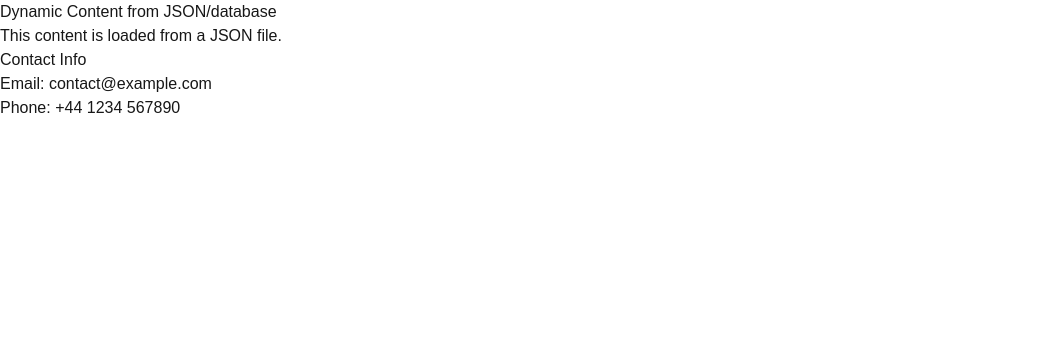
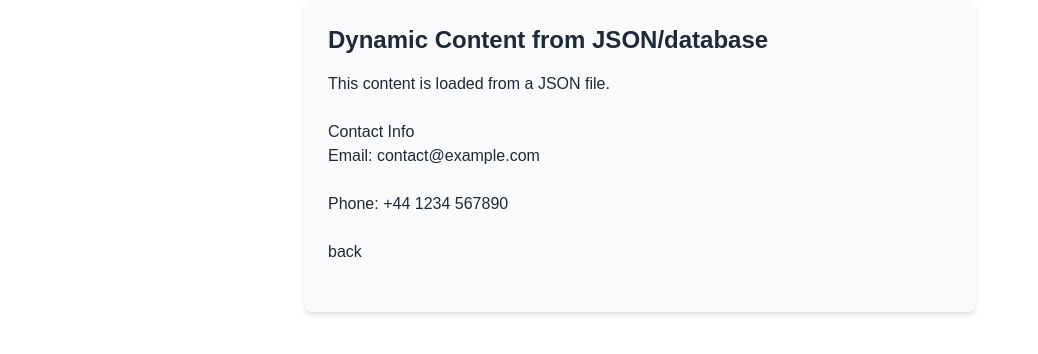
Before and after one commit to jackharpernw/next-app, a Next.js app: page /contact in a window 1280 px wide. Shown: the top 354 px of the page, without its empty margins (0-1038 px from the left). Built offline with nearby package versions, Linux system fonts and the light colour scheme.

Commit message:
Add styling to contact page and link them both

```diff
--- a/app/contact/page.tsx
+++ b/app/contact/page.tsx
@@ -8,12 +8,14 @@ export default async function Contact() {
   const content = JSON.parse(jsonData);
 
   return (
-    <div>
-      <h1>{content.title}</h1>
-      <p>{content.description}</p>
+    <div className="max-w-2xl mx-auto p-6 bg-gray-50 text-gray-800 rounded-lg shadow-md">
+      <h1 className="text-2xl font-bold mb-4">{content.title}</h1>
+      <p className="mb-6">{content.description}</p>
       <h2>Contact Info</h2>
-      <p>Email: {content.contact.email}</p>
-      <p>Phone: {content.contact.phone}</p>
+      <p className="mb-6">Email: {content.contact.email}</p>
+      <p className="mb-6">Phone: {content.contact.phone}</p>
+
+      <p className="mb-6"><a href="/">back</a></p>
     </div>
   );
 }
--- a/app/page.tsx
+++ b/app/page.tsx
@@ -41,11 +41,10 @@ export default function Home() {
           </a>
           <a
             className="rounded-full border border-solid border-black/[.08] dark:border-white/[.145] transition-colors flex items-center justify-center hover:bg-[#f2f2f2] dark:hover:bg-[#1a1a1a] hover:border-transparent text-sm sm:text-base h-10 sm:h-12 px-4 sm:px-5 sm:min-w-44"
-            href="https://nextjs.org/docs?utm_source=create-next-app&utm_medium=appdir-template-tw&utm_campaign=create-next-app"
-            target="_blank"
+            href="/contact/"
             rel="noopener noreferrer"
           >
-            Read the docs
+            Contact
           </a>
         </div>
       </main>
```
